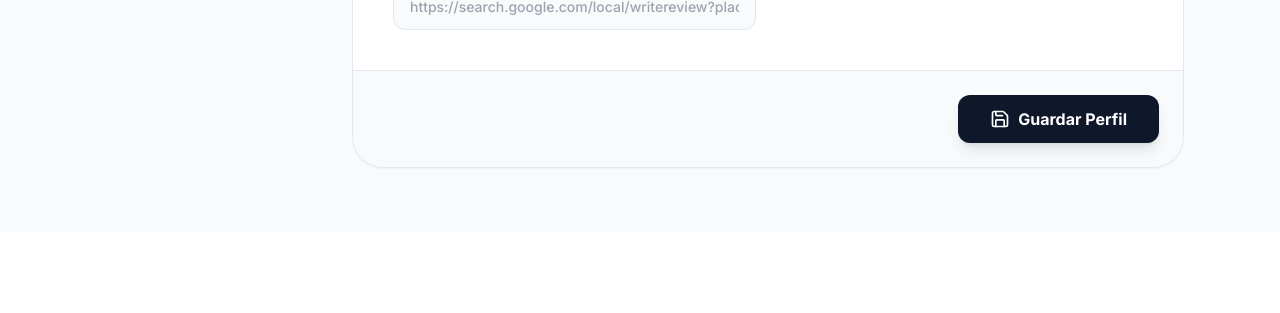
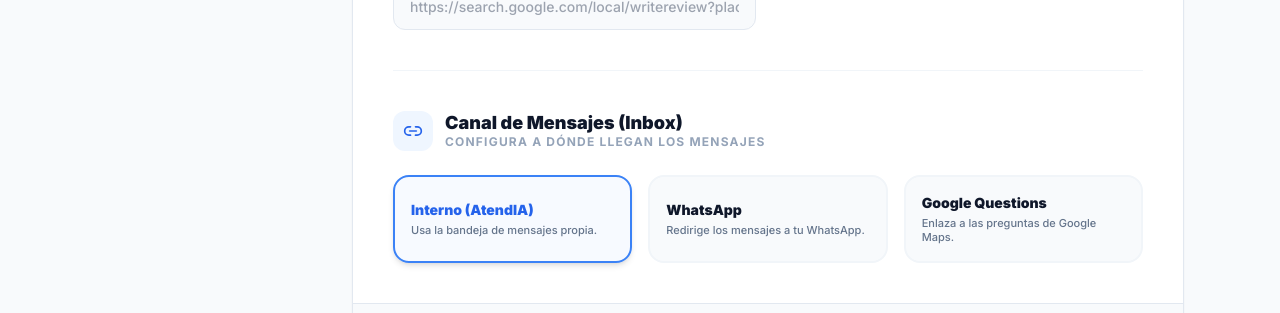
Before and after one commit to DevWizard-es/atend-ia, a Next.js app: page /settings in a window 1280 px wide. Shown: the part 893-1206 px from the top of the page. Before the commit the page ends 1125 px from the top, so only its background shows below. Built offline with nearby package versions, Linux system fonts and the light colour scheme; no server answers.

Commit message:
Fix Dashboard link and implement configurable Inbox (Internal, WhatsApp, Google)

```diff
--- a/src/app/api/agent/settings/route.ts
+++ b/src/app/api/agent/settings/route.ts
@@ -15,6 +15,8 @@ export async function GET() {
   try { await db.exec(`ALTER TABLE organizations ADD COLUMN whatsapp_phone TEXT DEFAULT ''`); } catch (_) {}
   try { await db.exec(`ALTER TABLE organizations ADD COLUMN google_maps_url TEXT DEFAULT ''`); } catch (_) {}
   try { await db.exec(`ALTER TABLE organizations ADD COLUMN google_review_url TEXT DEFAULT ''`); } catch (_) {}
+  try { await db.exec(`ALTER TABLE organizations ADD COLUMN google_questions_url TEXT DEFAULT ''`); } catch (_) {}
+  try { await db.exec(`ALTER TABLE organizations ADD COLUMN inbox_mode TEXT DEFAULT 'internal'`); } catch (_) {}
   try { await db.exec(`ALTER TABLE organizations ADD COLUMN agent_tone TEXT DEFAULT 'Pro'`); } catch (_) {}
   try { await db.exec(`ALTER TABLE organizations ADD COLUMN agent_instructions TEXT DEFAULT ''`); } catch (_) {}
   try { await db.exec(`ALTER TABLE organizations ADD COLUMN promo_emoji TEXT DEFAULT '🎁'`); } catch (_) {}
@@ -25,7 +27,7 @@ export async function GET() {
 
   try {
     const settings = await db.get(
-      "SELECT name, slug, whatsapp_phone, google_maps_url, google_review_url, agent_tone, agent_instructions, promo_emoji, promo_title, promo_description, profile_emoji, profile_color FROM organizations WHERE id = ?",
+      "SELECT name, slug, whatsapp_phone, google_maps_url, google_review_url, google_questions_url, inbox_mode, agent_tone, agent_instructions, promo_emoji, promo_title, promo_description, profile_emoji, profile_color FROM organizations WHERE id = ?",
       [ORG_ID]
     );
     return NextResponse.json(settings || {});
@@ -44,7 +46,7 @@ export async function POST(request: Request) {
   const ORG_ID = session.orgId;
   const body = await request.json();
 
-  const { name, slug, whatsapp_phone, google_maps_url, google_review_url, agent_tone, agent_instructions, promo_emoji, promo_title, promo_description, profile_emoji, profile_color } = body;
+  const { name, slug, whatsapp_phone, google_maps_url, google_review_url, google_questions_url, inbox_mode, agent_tone, agent_instructions, promo_emoji, promo_title, promo_description, profile_emoji, profile_color } = body;
 
   try {
     await db.run(
@@ -54,6 +56,8 @@ export async function POST(request: Request) {
            whatsapp_phone = COALESCE(?, whatsapp_phone),
            google_maps_url = COALESCE(?, google_maps_url),
            google_review_url = COALESCE(?, google_review_url),
+           google_questions_url = COALESCE(?, google_questions_url),
+           inbox_mode = COALESCE(?, inbox_mode),
            agent_tone = COALESCE(?, agent_tone),
            agent_instructions = COALESCE(?, agent_instructions),
            promo_emoji = COALESCE(?, promo_emoji),
@@ -63,7 +67,7 @@ export async function POST(request: Request) {
            profile_color = COALESCE(?, profile_color)
        WHERE id = ?`,
       [
-        name || null, slug || null, whatsapp_phone || null, google_maps_url || null, google_review_url || null,
+        name || null, slug || null, whatsapp_phone || null, google_maps_url || null, google_review_url || null, google_questions_url || null, inbox_mode || null,
         agent_tone || null, agent_instructions || null,
         promo_emoji || null, promo_title || null, promo_description || null,
         profile_emoji || null, profile_color || null,
--- a/src/app/dashboard/page.tsx
+++ b/src/app/dashboard/page.tsx
@@ -200,7 +200,7 @@ export default function Dashboard() {
               <p className="text-xs text-slate-400 font-extrabold uppercase tracking-widest mb-2">Estado</p>
               <p className="text-sm text-slate-600 font-medium leading-relaxed">Tu asistente está listo para atender clientes. Personaliza su comportamiento en la sección 'Agente IA'.</p>
             </div>
-            <Link href="/agent-ia" className="w-full py-2.5 bg-slate-900 text-white rounded-xl text-sm font-bold hover:bg-slate-800 transition-colors shadow-sm text-center">
+            <Link href="/agent" className="w-full py-2.5 bg-slate-900 text-white rounded-xl text-sm font-bold hover:bg-slate-800 transition-colors shadow-sm text-center">
               Gestionar Agente
             </Link>
           </div>
--- a/src/app/settings/page.tsx
+++ b/src/app/settings/page.tsx
@@ -2,6 +2,8 @@
 
 import { useState, useEffect } from "react";
 import { Settings, Save, Link2, MapPin, Phone, Building2, Smile } from "lucide-react";
+import { cn } from "@/lib/utils";
+
 
 const BUSINESS_EMOJIS = [
   "", "🏪", "🍕", "☕", "🍔", "🥗", "🍰", "🍣", "🌮", "🍜",
@@ -21,6 +23,8 @@ export default function SettingsPage() {
     whatsapp_phone: "",
     google_maps_url: "",
     google_review_url: "",
+    google_questions_url: "",
+    inbox_mode: "internal",
     profile_emoji: "",
   });
 
@@ -35,6 +39,8 @@ export default function SettingsPage() {
           whatsapp_phone: data.whatsapp_phone || "",
           google_maps_url: data.google_maps_url || "",
           google_review_url: data.google_review_url || "",
+          google_questions_url: data.google_questions_url || "",
+          inbox_mode: data.inbox_mode || "internal",
           profile_emoji: data.profile_emoji || "",
         });
       } catch (e) {}
@@ -246,6 +252,62 @@ export default function SettingsPage() {
                     </div>
                   </div>
                 </section>
+
+                <hr className="border-slate-100" />
+
+                {/* Inbox Configuration Section */}
+                <section>
+                  <div className="flex items-center gap-3 mb-6">
+                    <div className="p-2.5 bg-blue-50 text-blue-600 rounded-xl">
+                      <Link2 className="w-5 h-5" />
+                    </div>
+                    <div>
+                      <h2 className="text-lg font-black text-slate-900 leading-tight">Canal de Mensajes (Inbox)</h2>
+                      <p className="text-xs font-bold uppercase tracking-widest text-slate-400">Configura a dónde llegan los mensajes</p>
+                    </div>
+                  </div>
+
+                  <div className="space-y-6">
+                    <div className="grid grid-cols-1 md:grid-cols-3 gap-4">
+                      {[
+                        { id: "internal", label: "Interno (AtendIA)", desc: "Usa la bandeja de mensajes propia." },
+                        { id: "whatsapp", label: "WhatsApp", desc: "Redirige los mensajes a tu WhatsApp." },
+                        { id: "google", label: "Google Questions", desc: "Enlaza a las preguntas de Google Maps." },
+                      ].map((mode) => (
+                        <button
+                          key={mode.id}
+                          type="button"
+                          onClick={() => setForm({ ...form, inbox_mode: mode.id })}
+                          className={cn(
+                            "p-4 rounded-2xl border-2 text-left transition-all",
+                            form.inbox_mode === mode.id
+                              ? "border-blue-500 bg-blue-50/50 shadow-md"
+                              : "border-slate-100 bg-slate-50 hover:bg-white hover:border-slate-200"
+                          )}
+                        >
+                          <div className={cn("text-sm font-black mb-1", form.inbox_mode === mode.id ? "text-blue-600" : "text-slate-900")}>
+                            {mode.label}
+                          </div>
+                          <p className="text-[11px] font-medium text-slate-500 leading-tight">{mode.desc}</p>
+                        </button>
+                      ))}
+                    </div>
+
+                    {form.inbox_mode === "google" && (
+                      <div className="space-y-3 animate-in fade-in slide-in-from-top-2">
+                        <label className="block text-sm font-bold text-slate-700">Enlace de Preguntas Google</label>
+                        <input
+                          type="url"
+                          value={form.google_questions_url || ""}
+                          onChange={(e) => setForm({ ...form, google_questions_url: e.target.value })}
+                          placeholder="https://www.google.com/maps/questions/..."
+                          required
+                          className="w-full px-4 py-3 bg-slate-50 border border-slate-200 rounded-xl text-sm font-medium focus:bg-white focus:border-blue-500 focus:ring-4 focus:ring-blue-500/10 outline-none transition-all"
+                        />
+                      </div>
+                    )}
+                  </div>
+                </section>
               </>
             )}
           </div>
--- a/src/components/Sidebar.tsx
+++ b/src/components/Sidebar.tsx
@@ -18,6 +18,7 @@ import {
   X,
   Pencil,
   Check,
+  ArrowUpRight
 } from "lucide-react";
 import { cn } from "@/lib/utils";
 
@@ -48,6 +49,9 @@ export default function Sidebar({ onClose }: { onClose?: () => void }) {
   const [businessName, setBusinessName] = useState("Mi Negocio");
   const [profileEmoji, setProfileEmoji] = useState("");
   const [profileColor, setProfileColor] = useState("from-blue-500 to-indigo-600");
+  const [inboxMode, setInboxMode] = useState("internal");
+  const [whatsappPhone, setWhatsappPhone] = useState("");
+  const [googleQuestionsUrl, setGoogleQuestionsUrl] = useState("");
   const [editingProfile, setEditingProfile] = useState(false);
   const [saving, setSaving] = useState(false);
 
@@ -58,6 +62,9 @@ export default function Sidebar({ onClose }: { onClose?: () => void }) {
         if (d.name) setBusinessName(d.name);
         if (d.profile_emoji !== undefined) setProfileEmoji(d.profile_emoji || "");
         if (d.profile_color) setProfileColor(d.profile_color);
+        if (d.inbox_mode) setInboxMode(d.inbox_mode);
+        if (d.whatsapp_phone) setWhatsappPhone(d.whatsapp_phone);
+        if (d.google_questions_url) setGoogleQuestionsUrl(d.google_questions_url);
       })
       .catch(() => {});
   }, []);
@@ -108,21 +115,32 @@ export default function Sidebar({ onClose }: { onClose?: () => void }) {
 
       <nav className="flex-1 px-4 py-4 space-y-1 overflow-y-auto">
         {navItems.map((item) => {
-          const isActive =
-            pathname === item.href ||
-            (item.href === "/dashboard" && pathname === "/dashboard");
+          let href = item.href;
+          if (item.name === "Inbox") {
+            if (inboxMode === "whatsapp" && whatsappPhone) {
+              href = `https://wa.me/${whatsappPhone.replace(/\D/g, "")}`;
+            } else if (inboxMode === "google" && googleQuestionsUrl) {
+              href = googleQuestionsUrl;
+            }
+          }
+
+          const isActive = pathname === href || (href === "/dashboard" && pathname === "/dashboard");
+          const isExternal = href.startsWith("http");
+
           return (
             <Link
-              key={item.href}
-              href={item.href}
+              key={item.name}
+              href={href}
+              target={isExternal ? "_blank" : undefined}
               onClick={() => onClose?.()}
               className={cn(
-                "flex items-center gap-3 px-3 py-2.5 rounded-xl text-sm font-semibold transition-all group",
+                "flex items-center justify-between px-3 py-2.5 rounded-xl text-sm font-semibold transition-all group",
                 isActive
                   ? "bg-blue-50 text-blue-600 shadow-sm border border-blue-100"
                   : "text-slate-500 hover:bg-slate-200/50 hover:text-slate-900"
               )}
             >
+              <div className="flex items-center gap-3">
                 <item.icon
                   className={cn(
                     "w-5 h-5",
@@ -132,6 +150,8 @@ export default function Sidebar({ onClose }: { onClose?: () => void }) {
                   )}
                 />
                 {item.name}
+              </div>
+              {isExternal && <ArrowUpRight className="w-3.5 h-3.5 opacity-50" />}
             </Link>
           );
         })}
--- a/src/lib/db.ts
+++ b/src/lib/db.ts
@@ -48,6 +48,8 @@ export async function getDb() {
       whatsapp_phone TEXT DEFAULT '',
       google_maps_url TEXT DEFAULT '',
       google_review_url TEXT DEFAULT '',
+      google_questions_url TEXT DEFAULT '',
+      inbox_mode TEXT DEFAULT 'internal',
       agent_tone TEXT DEFAULT 'Pro',
       agent_instructions TEXT DEFAULT '',
       created_at DATETIME DEFAULT CURRENT_TIMESTAMP
```
Lines whose indentation alone changed are shown as unchanged.
